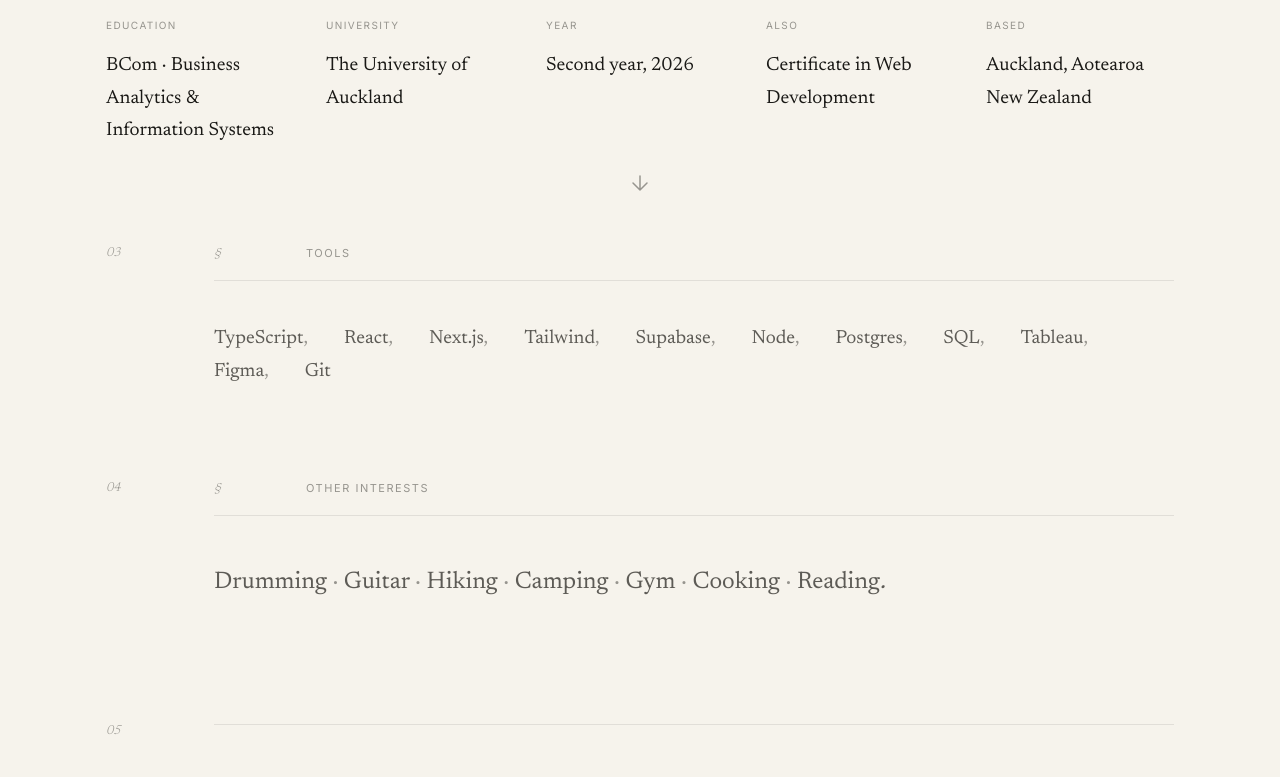
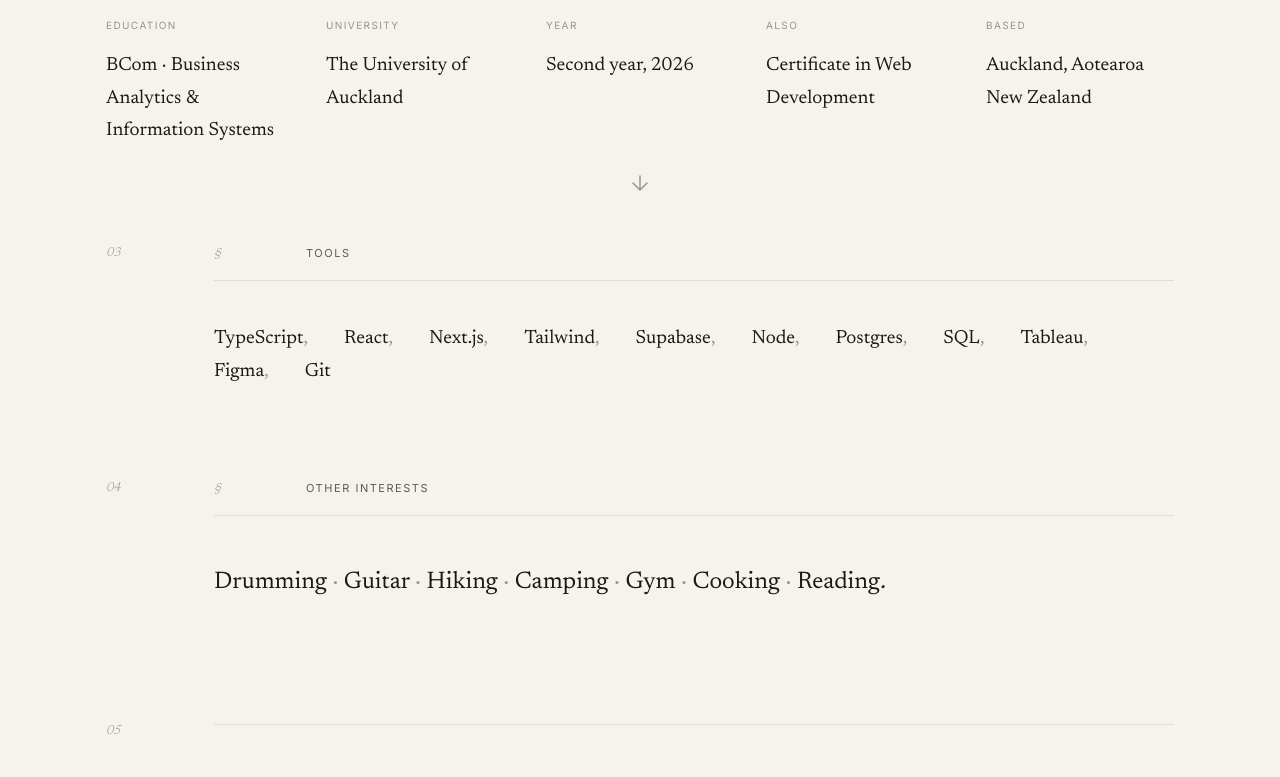
Before and after one commit to cc0b/portfolio, a Next.js app: page /about in a window 1280 px wide. Shown: the part 565-1342 px from the top of the page. Built offline with nearby package versions, Linux system fonts and the light colour scheme.

Commit message:
fixed bugs

```diff
--- a/src/app/about/page.tsx
+++ b/src/app/about/page.tsx
@@ -87,10 +87,10 @@ export default function About() {
         <div className="margin-grid" style={{ marginBottom: 100 }}>
           <span className="margin-num" style={{ fontFamily: SERIF, fontStyle: 'italic', fontSize: 13, color: 'var(--cl-muted)', fontWeight: 300 }}>03</span>
           <div>
-            <SectionHeader num="" label="Tools" />
+            <SectionHeader num="" label="Tools" labelColor="var(--cl-dim)" />
             <div style={{ display: 'flex', flexWrap: 'wrap', columnGap: 36, rowGap: 14 }}>
               {stack.map((s, i) => (
-                <span key={s} style={{ fontFamily: SERIF, fontSize: 19, color: 'var(--cl-dim)', fontWeight: 400 }}>
+                <span key={s} style={{ fontFamily: SERIF, fontSize: 19, color: 'var(--cl-text)', fontWeight: 400 }}>
                   {s}
                   {i < stack.length - 1 && <span style={{ color: 'var(--cl-muted)' }}>,</span>}
                 </span>
@@ -103,8 +103,8 @@ export default function About() {
         <div className="margin-grid" style={{ marginBottom: 100 }}>
           <span className="margin-num" style={{ fontFamily: SERIF, fontStyle: 'italic', fontSize: 13, color: 'var(--cl-muted)', fontWeight: 300 }}>04</span>
           <div>
-            <SectionHeader num="" label="Other interests" />
-            <p style={{ fontFamily: SERIF, fontSize: 24, lineHeight: 1.5, color: 'var(--cl-dim)', fontWeight: 400, fontStyle: 'italic', maxWidth: 720 }}>
+            <SectionHeader num="" label="Other interests" labelColor="var(--cl-dim)" />
+            <p style={{ fontFamily: SERIF, fontSize: 24, lineHeight: 1.5, color: 'var(--cl-text)', fontWeight: 400, fontStyle: 'italic', maxWidth: 720 }}>
               {off.map((o, i) => (
                 <Fragment key={o}>
                   <span style={{ fontStyle: 'normal' }}>{o}</span>
--- a/src/components/SectionHeader.tsx
+++ b/src/components/SectionHeader.tsx
@@ -1,6 +1,6 @@
 import { SERIF, LABEL } from '@/lib/typography'
 
-export default function SectionHeader({ num, label }: { num: string; label: string }) {
+export default function SectionHeader({ num, label, labelColor }: { num: string; label: string; labelColor?: string }) {
   return (
     <div
       style={{
@@ -16,7 +16,7 @@ export default function SectionHeader({ num, label }: { num: string; label: stri
       <span style={{ fontFamily: SERIF, fontStyle: 'italic', fontSize: 13, color: 'var(--cl-muted)', fontWeight: 300 }}>
         § {num}
       </span>
-      <span style={{ ...LABEL, color: 'var(--cl-muted)' }}>{label}</span>
+      <span style={{ ...LABEL, color: labelColor ?? 'var(--cl-muted)' }}>{label}</span>
     </div>
   )
 }
```
